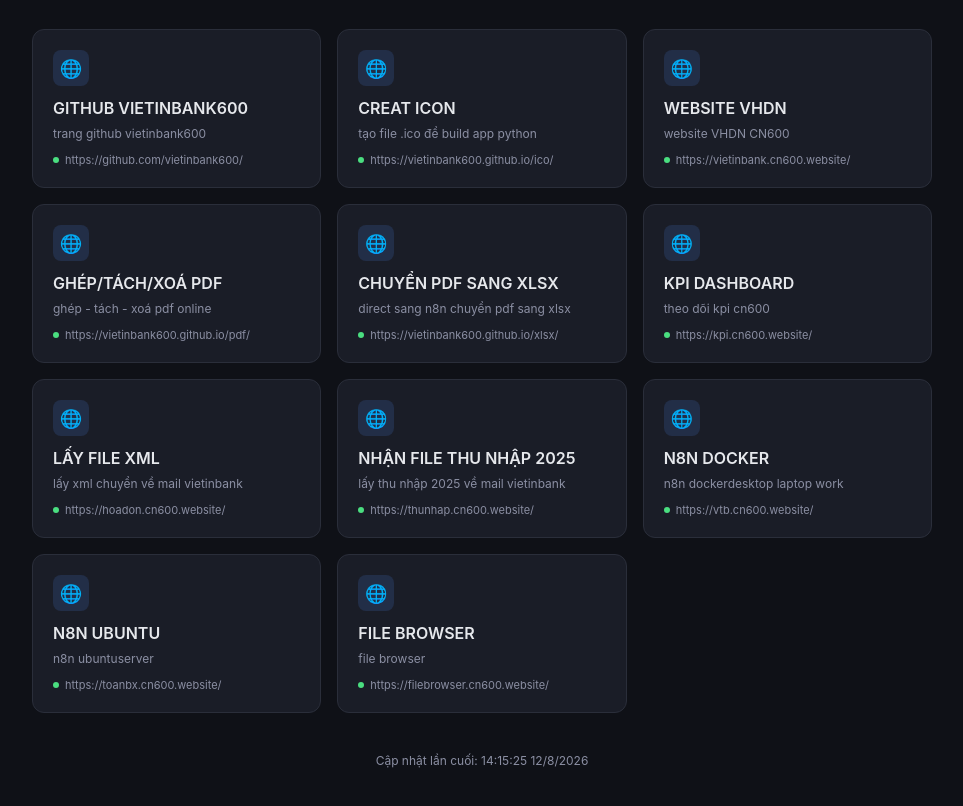
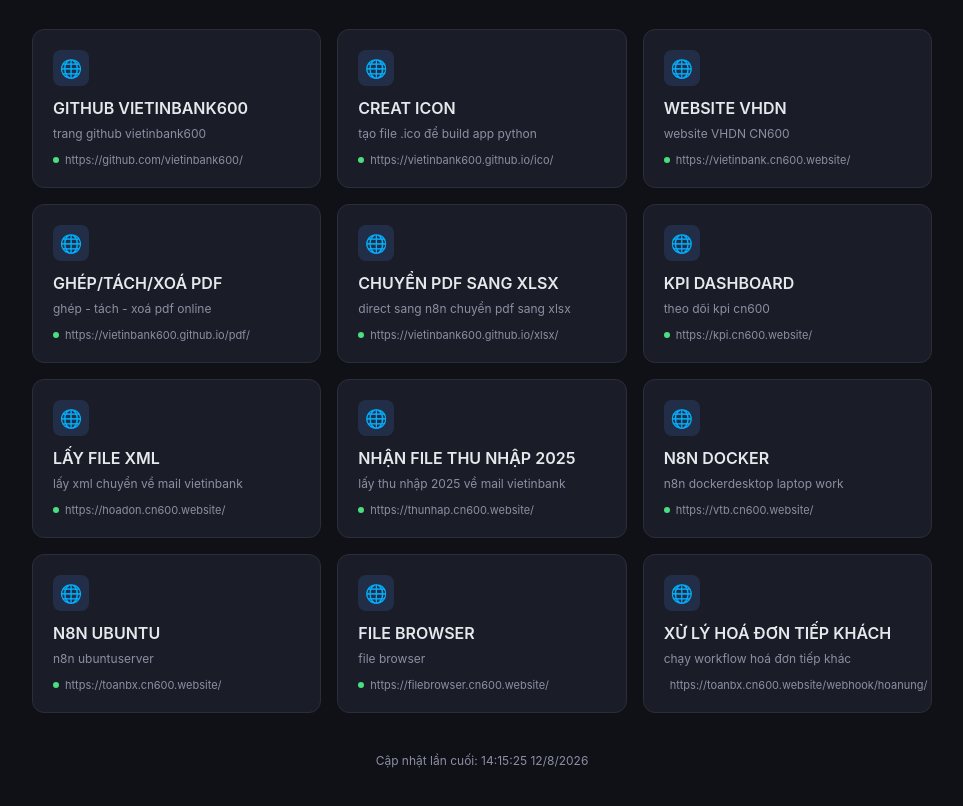
Before and after one commit to vietinbank600/1, a plain HTML site: page index.html in a window 1280 px wide. Shown: the part 102-908 px from the top of the page, without its empty margins (158-1121 px from the left). Drawn offline with Linux system fonts and the light colour scheme.

Commit message:
Update index.html

```diff
--- a/index.html
+++ b/index.html
@@ -188,6 +188,13 @@
         <div class="card-status"><span class="dot"></span> https://filebrowser.cn600.website/</div>
       </a>
 
+      <a href="https://toanbx.cn600.website/webhook/hoanung/" target="_blank" class="card">
+        <div class="card-icon">🌐</div>
+        <div class="card-title">XỬ LÝ HOÁ ĐƠN TIẾP KHÁCH</div>
+        <div class="card-url">chạy workflow hoá đơn tiếp khác</div>
+        <div class="card-status"><span class="dot"></span> https://toanbx.cn600.website/webhook/hoanung/</div>
+      </a>
+
     </div>
 
     <footer>
```
